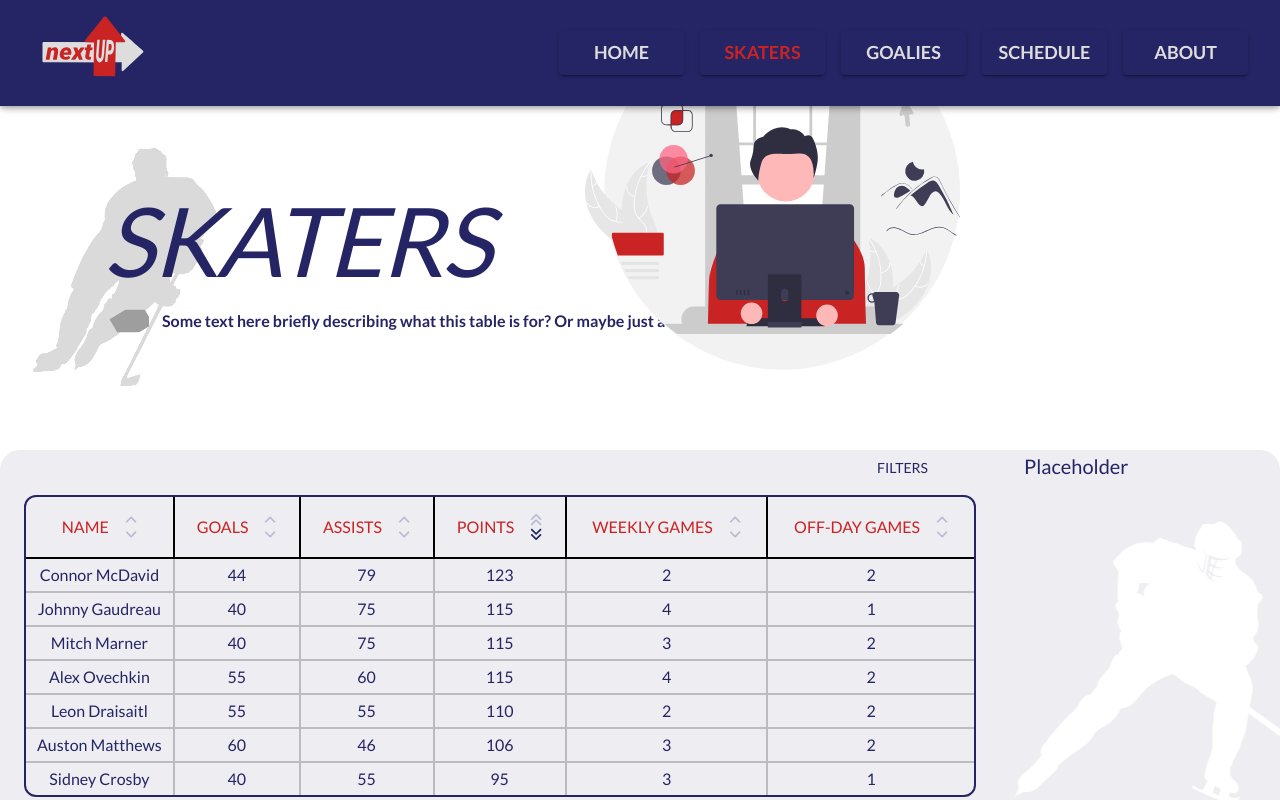
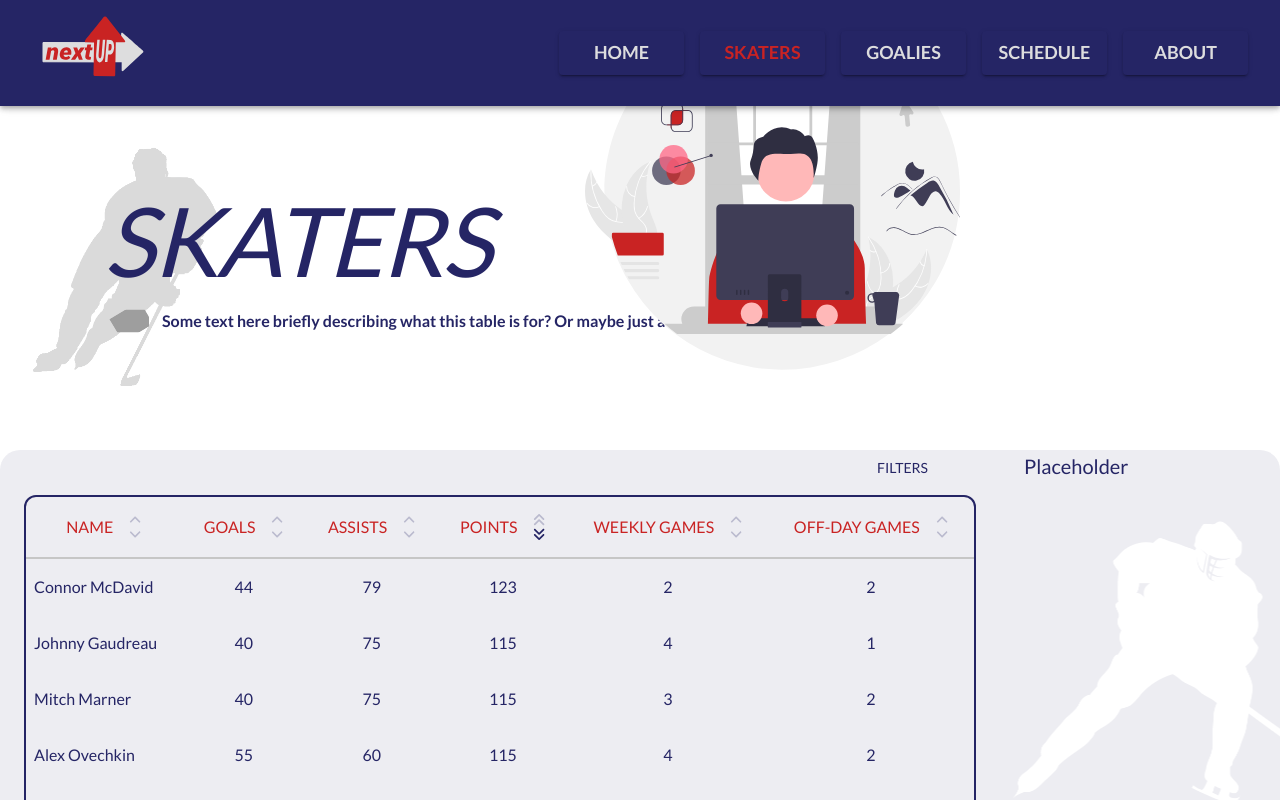
Before and after one commit to apreynolds1989/nextUP, a React (Create React App) app: page /nextUP/skaters in a window 1280 px wide. Shown: the top 800 px of the page. Built offline with nearby package versions, Linux system fonts and the light colour scheme; grey boxes are pictures that could not be loaded.

Commit message:
Styling changes; added prop for textAlignment

```diff
--- a/src/components/customTableComponents/ColumnHeaderText.jsx
+++ b/src/components/customTableComponents/ColumnHeaderText.jsx
@@ -115,9 +115,7 @@ export const ColumnHeaderText = ({
                 display: colDisplay,
                 textAlign: 'center',
                 borderRight: endBorder,
-                borderBottom:
-                    renderedProps.headerInnerBorder ||
-                    renderedProps.tableBorder,
+                borderBottom: renderedProps.headerBottomBorder,
             }}
         >
             <Button
--- a/src/components/customTableComponents/DoubleSortTable.jsx
+++ b/src/components/customTableComponents/DoubleSortTable.jsx
@@ -10,19 +10,23 @@ export const DoubleSortTable = ({
     rowConfig,
     initialPrimaryField,
     colsToHide = [],
+    leftAlignedFields,
+    rightAlignedFields,
     ...stylingProps
 }) => {
     const defaultProps = {
         tableBorder: `2px solid black`,
         outerRadius: 0,
-        headerInnerBorder: `2px solid black`,
-        rowEndBorder: `2px solid black`,
-        rowBottomBorder: `2px solid black`,
-        headerBgColor: 'white',
+        headerInnerBorder: `0px`,
+        headerBottomBorder: '2px solid #c6c6c6',
+        rowEndBorder: `0px`,
+        rowBottomBorder: `0px`,
+        headerBgColor: '#ECF0F1',
         headerTextColor: 'black',
         headerTextAlign: 'center',
         headerArrowColor: 'black',
-        dataBgColor: 'white',
+        dataBgColorOne: 'white',
+        dataBgColorTwo: '#ECF0F1',
         dataTextColor: 'black',
         dataTextAlign: 'center',
     };
@@ -78,6 +82,8 @@ export const DoubleSortTable = ({
                 <DoubleSortTableRows
                     rowOrder={rowOrder}
                     colsToHide={colsToHide}
+                    leftAlignedFields={leftAlignedFields}
+                    rightAlignedFields={rightAlignedFields}
                     renderedProps={renderedProps}
                 />
             </Box>
--- a/src/components/customTableComponents/DoubleSortTableRows.jsx
+++ b/src/components/customTableComponents/DoubleSortTableRows.jsx
@@ -5,6 +5,8 @@ import { RowData } from './RowData';
 export const DoubleSortTableRows = ({
     rowOrder,
     colsToHide,
+    leftAlignedFields,
+    rightAlignedFields,
     renderedProps,
 }) => {
     return rowOrder.map((row, rowIndex) => {
@@ -27,6 +29,8 @@ export const DoubleSortTableRows = ({
                         rowNum={rowIndex}
                         key={`column${index}`}
                         cellKey={cellKey}
+                        leftAlignedFields={leftAlignedFields}
+                        rightAlignedFields={rightAlignedFields}
                         renderedProps={renderedProps}
                     />
                 ))}
--- a/src/components/customTableComponents/RowData.jsx
+++ b/src/components/customTableComponents/RowData.jsx
@@ -9,9 +9,20 @@ export const RowData = ({
     rowNum,
     cellKey,
     numberOfRows,
+    leftAlignedFields,
+    rightAlignedFields,
     renderedProps,
 }) => {
     const colDisplay = colsToHide.includes(colNum) ? 'none' : 'table-cell';
+    let textAlignment = 'center';
+    if (leftAlignedFields && leftAlignedFields.includes(cellKey))
+        textAlignment = 'left';
+    if (rightAlignedFields && rightAlignedFields.includes(cellKey))
+        textAlignment = 'right';
+    const backgroundColor =
+        rowNum % 2
+            ? renderedProps.dataBgColorOne
+            : renderedProps.dataBgColorTwo;
     const endBorder =
         colNum === rowLength - 1
             ? '0px'
@@ -24,16 +35,17 @@ export const RowData = ({
         <Box
             sx={{
                 display: colDisplay,
-                backgroundColor: renderedProps.dataBgColor,
+                backgroundColor: backgroundColor,
                 borderRight: endBorder,
                 borderBottom: bottomBorder,
-                padding: 0.5,
+                paddingX: 1,
+                paddingY: 2,
             }}
         >
             <Typography
                 sx={{
-                    // textAlign: cellKey === 'name' ? 'left' : 'center',
-                    textAlign: renderedProps.dataTextAlign,
+                    textAlign: textAlignment,
+                    // textAlign: renderedProps.dataTextAlign,
                     color: renderedProps.dataTextColor,
                 }}
             >
--- a/src/pages/Skaters.jsx
+++ b/src/pages/Skaters.jsx
@@ -15,7 +15,6 @@ const headerColumns = [
         columnName: 'Name',
         field: 'name',
         inputType: 'text',
-        dataTextAlign: 'left',
     },
     {
         columnName: 'Goals',
@@ -132,13 +131,14 @@ export const Skaters = ({ isMobileSize }) => {
                         colsToHide={isMobileSize ? [1] : []}
                         tableBorder={`2px solid ${palette.gtBlue}`}
                         outerRadius={3}
-                        rowEndBorder={`2px solid #00000035`}
-                        rowBottomBorder={`2px solid #00000035`}
                         headerBgColor={'transparent'}
                         headerTextColor={palette.gtRed}
                         headerArrowColor={palette.gtBlue}
-                        dataBgColor={'white'}
+                        dataBgColorOne={'transparent'}
+                        dataBgColorTwo={'white'}
                         dataTextColor={palette.gtBlue}
+                        leftAlignedFields={['name']}
+                        dataTextAlign={'left'}
                         // How to do this?
                         // dataTextAlign: cellKey === 'name' ? 'left' : 'center',
                     />
```
